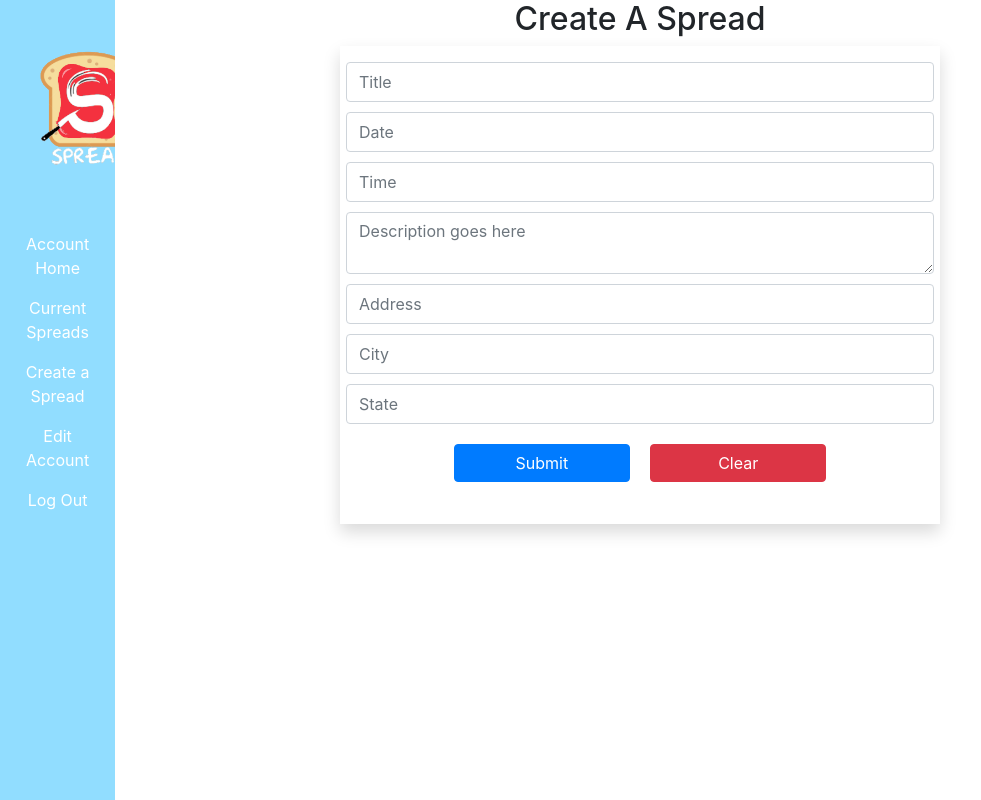
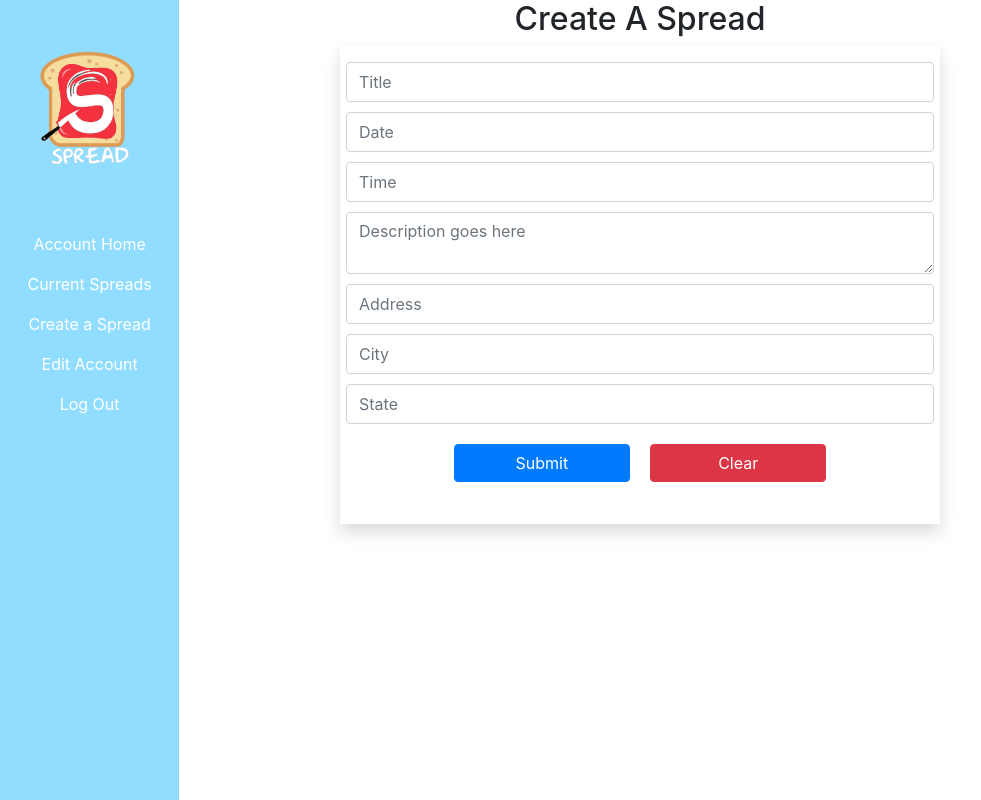
Before and after one commit to Spread-Potluck-Planner/FrontEnd, a React (Create React App) app: page /addNewEvent in a window 1280 px wide. Shown: the whole page, without its empty margins (0-981 px from the left). Built offline with nearby package versions, Linux system fonts and the light colour scheme.

Commit message:
fixed sidebar width

```diff
--- a/package.json
+++ b/package.json
@@ -9,11 +9,8 @@
     "@testing-library/user-event": "^12.2.2",
     "axios": "^0.21.0",
     "bootstrap": "^4.5.3",
-<<<<<<< HEAD
     "emailjs-com": "^2.6.4",
-=======
     "classnames": "^2.2.6",
->>>>>>> a5daada2807d8112a0b6f1399225496f841655f4
     "react": "^17.0.1",
     "react-dom": "^17.0.1",
     "react-hook-form": "^6.11.2",
--- a/src/App.css
+++ b/src/App.css
@@ -16,7 +16,7 @@
   margin-bottom: 50px;
 }
 #sidebar {
-  width: 9%;
+  width: 14%;
   height: 100%;
   position: fixed;
   align-self: flex-start;
```
